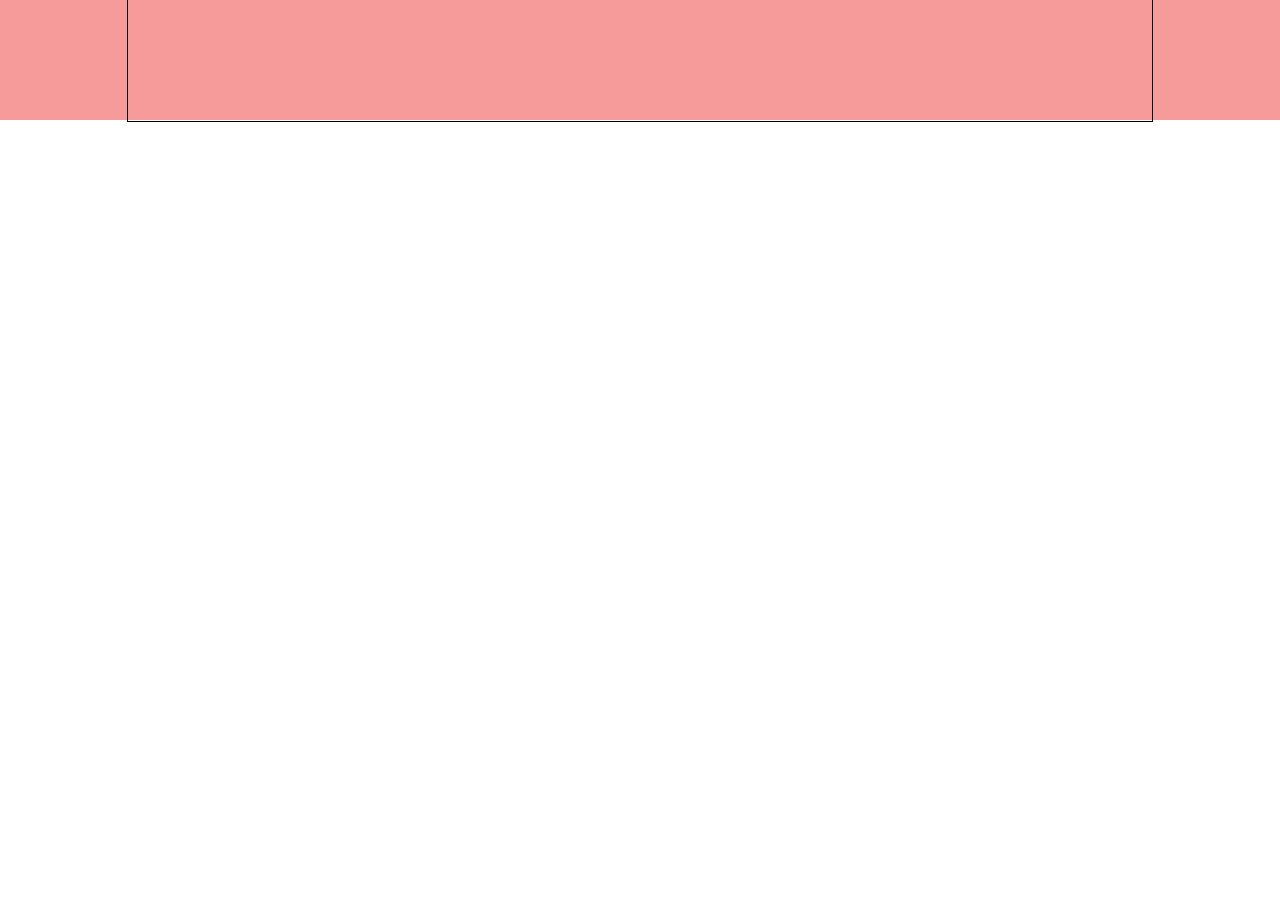
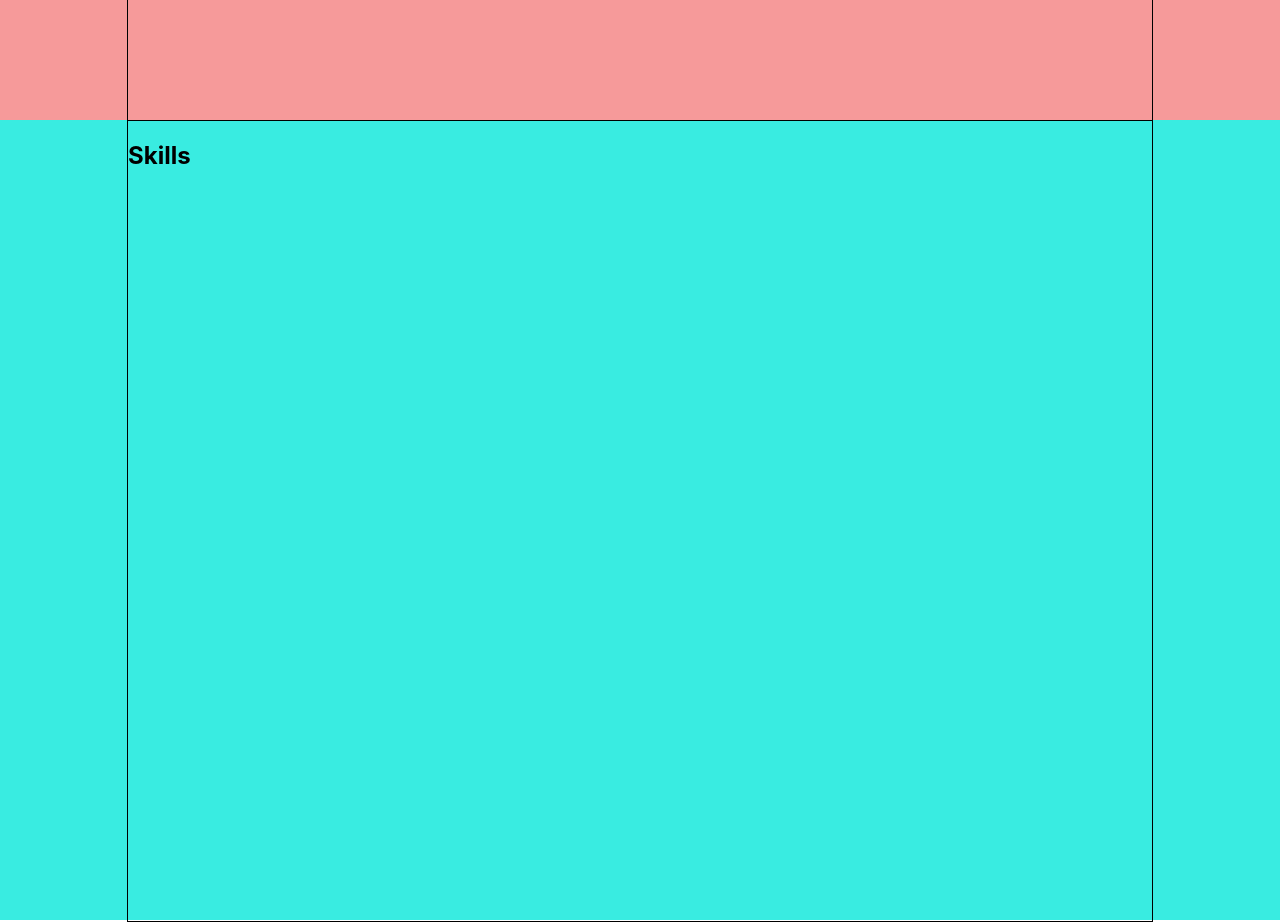
Before and after one commit to uginza/My-portfolio, a React (Create React App) app: page / in a window 1280 px wide. Shown: the part 760-1682 px from the top of the page. Before the commit the page ends 882 px from the top, so only its background shows below. Built offline with nearby package versions, Linux system fonts and the light colour scheme.

Commit message:
Skills.tsx and Skills.module.css are created

```diff
--- a/src/App.tsx
+++ b/src/App.tsx
@@ -2,12 +2,14 @@ import React from 'react';
 import './App.css';
 import {Header} from "./header/Header";
 import {MainPage} from "./mainPage/MainPage";
+import {Skills} from "./skills/Skills";
 
 function App() {
     return (
         <div className="App">
             <Header/>
             <MainPage/>
+            <Skills/>
         </div>
     );
 }
--- /dev/null
+++ b/src/skills/Skills.module.css
@@ -0,0 +1,8 @@
+.skillBlock {
+    height: 100vh;
+    background-color: #39ece1;
+}
+
+.skillBlockContainer {
+    align-items: flex-start;
+}
--- /dev/null
+++ b/src/skills/Skills.tsx
@@ -0,0 +1,14 @@
+import React from 'react';
+import s from './Skills.module.css';
+import containerStyle from '../common/styles/containerStyle.module.css'
+
+export function Skills() {
+    return (
+        <div className={s.skillBlock}>
+            <div className={`${containerStyle.container} ${s.skillBlockContainer}`}>
+                <h2>Skills</h2>
+            </div>
+
+        </div>
+    );
+}
```
Lines whose indentation alone changed are shown as unchanged.
